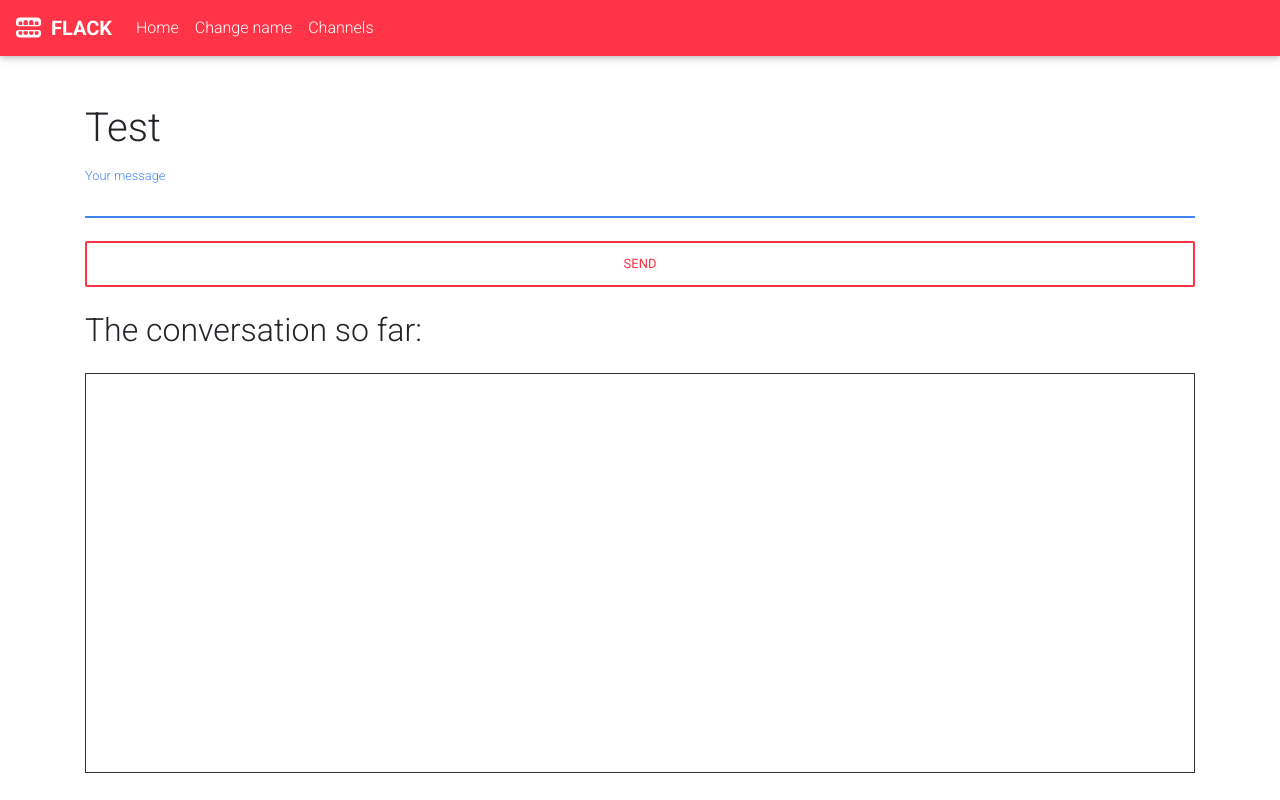
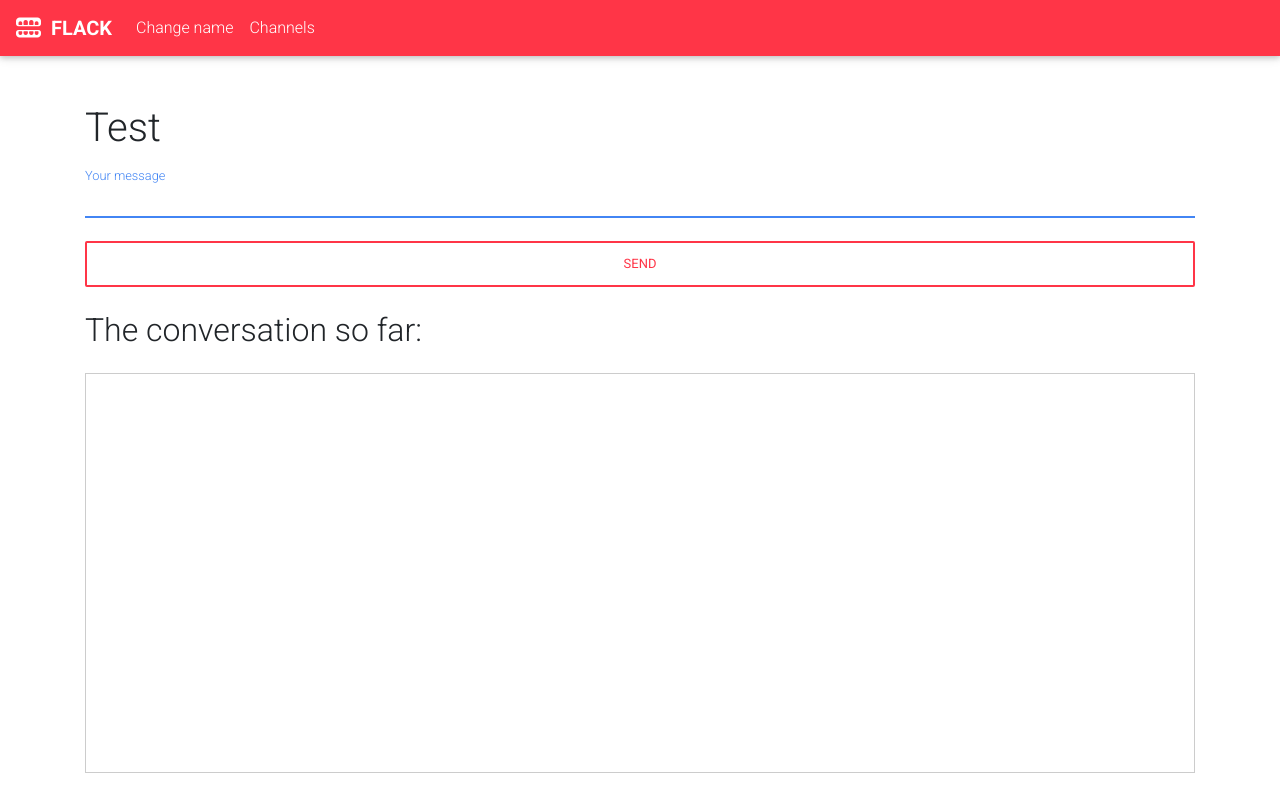
Before and after one commit to marcvdg/flack-mg, a Flask app: page /messages/Test in a window 1280 px wide. Run offline with Flask 2, Linux system fonts and the light colour scheme; some libraries are stand-ins or nearby versions.

Commit message:
almost beta

```diff
--- a/static/index.js
+++ b/static/index.js
@@ -9,6 +9,6 @@ document.addEventListener('DOMContentLoaded', () => {
         window.location.href="/messages/" + channel
     }
     else {
-        window.location.href="/channels/"
+        window.location.href="/channels"
     }
 })
--- a/static/messages.js
+++ b/static/messages.js
@@ -12,17 +12,19 @@ document.addEventListener('DOMContentLoaded', () => {
 
     messagefield.addEventListener("keyup", function(event) {
 
-    //scroll down if needed
-    // function updateScroll(){
-    //     msg_box.scrollTop = msg_box.scrollHeight;
-    // }
-    // updateScroll()
-
     if (event.keyCode === 13) {
         event.preventDefault();
         msg_send.click();
     }
     });
+
+    //scroll down if needed
+    function updateScroll(){
+        msg_box.scrollTop = msg_box.scrollHeight;
+        console.log("SCROLL!")
+    }
+
+    updateScroll();
 
     // Connect to websocket
     var socket = io.connect(location.protocol + '//' + document.domain + ':' + location.port);
@@ -48,7 +50,7 @@ document.addEventListener('DOMContentLoaded', () => {
         if (data.ch ==  current_channel) {
             const msg_html = "<p>" + data.msg + "</p>"
             document.querySelector('#messages').insertAdjacentHTML('beforeend', msg_html)
-            // updateScroll()
+            updateScroll()
         }
     })
 })
--- a/static/style.css
+++ b/static/style.css
@@ -1,5 +1,5 @@
 #messages {
-    border: 1px solid #333 ;
+    border: 1px solid #ccc ;
     height: 400px;
     overflow: auto;
     padding: 1em;
--- a/templates/layout.html
+++ b/templates/layout.html
@@ -22,7 +22,7 @@
 <nav class="navbar navbar-expand-lg navbar-dark danger-color">
 
   <!-- Navbar brand -->
-  <a class="navbar-brand font-weight-bold" href="{{url_for('index')}}"><i class="fas fa-teeth-open"></i>&nbsp; FLACK</a>
+  <a class="navbar-brand font-weight-bold" href="{{url_for('channels')}}"><i class="fas fa-teeth-open"></i>&nbsp; FLACK</a>
 
   <!-- Collapse button -->
   <button class="navbar-toggler" type="button" data-toggle="collapse" data-target="#basicExampleNav"
@@ -37,11 +37,6 @@
     <!-- TODO: fix active page style -->
     {% set active_page = active_page %}
     <ul class="navbar-nav mr-auto">
-      <li class="nav-item  {% if active_page == 'index' %}active{% endif %}">
-        <a class="nav-link" href="{{url_for('index') }}">Home
-          <span class="sr-only">(current)</span>
-        </a>
-      </li>
       <li class="nav-item {% if active_page == 'name' %}active{% endif %}">
         <a class="nav-link" href="{{url_for('name') }}">Change name</a>
       </li>
@@ -62,15 +57,6 @@
         </div>
       </main>
 
-      <!-- Footer -->
-      <!-- <footer class="page-footer font-small blue">
-
-        <div class="footer-copyright text-center py-3">© 2020 Copyright:
-          <a href="https://mdbootstrap.com/"> MDBootstrap.com</a>
-        </div>
-
-      </footer> -->
-
     </div>
     <!-- JQuery -->
     <script type="text/javascript" src="https://cdnjs.cloudflare.com/ajax/libs/jquery/3.4.1/jquery.min.js"></script>
```
Also changed, not shown: static/channels.js (+6 -1 lines), templates/index.html (+0 -9 lines).
